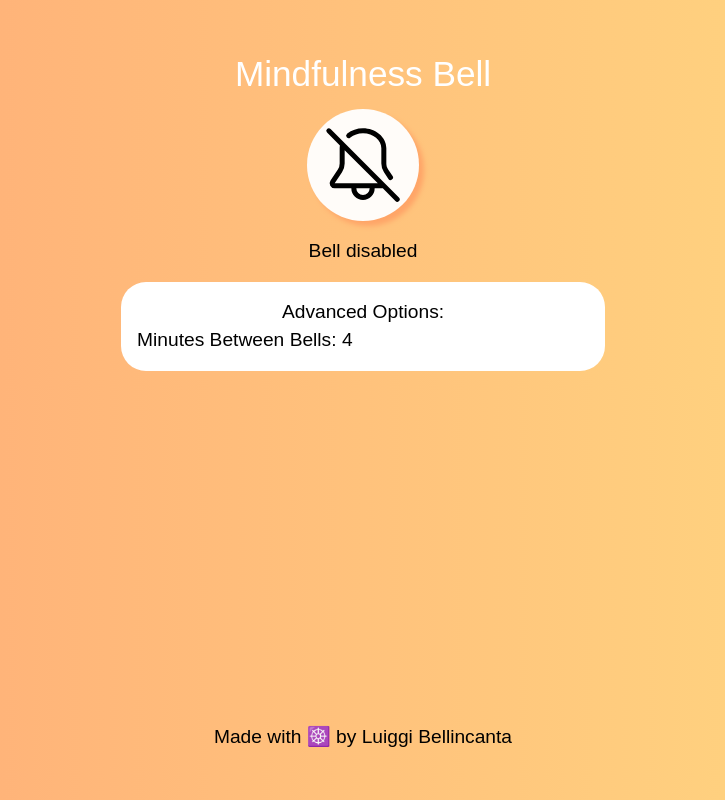
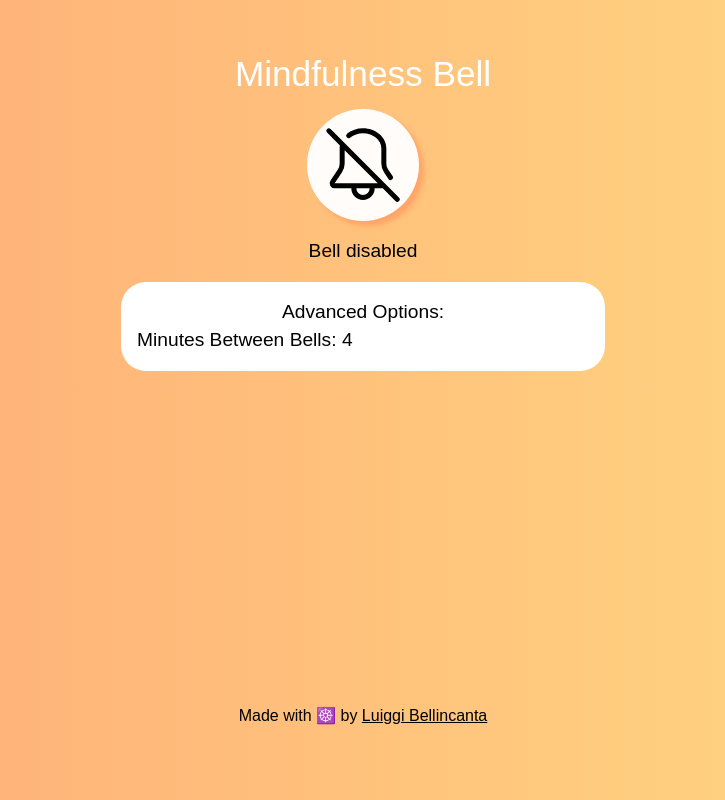
Before and after one commit to luiggidev/mindfulness-bell, a React (Create React App) app: page / in a window 1280 px wide. Shown: the whole page, without its empty margins (277-1002 px from the left). Built offline with nearby package versions, Linux system fonts and the light colour scheme.

Commit message:
Style footer wth tailwindCSS

```diff
--- a/src/components/Footer.js
+++ b/src/components/Footer.js
@@ -3,9 +3,9 @@ import React, { Component } from 'react';
 class Footer extends Component {
     render() {
         return (
-            <footer className="col font-size-small">
-                <div>
-                    Made with ☸️ by <a href="https://github.com/luiggidev">Luiggi Bellincanta</a>
+            <footer className="flex justify-center text-base">
+                <div className='absolute bottom-6'>
+                    Made with ☸️ by <a className="underline" href="https://github.com/luiggidev">Luiggi Bellincanta</a>
                 </div>
             </footer>
         );
```
